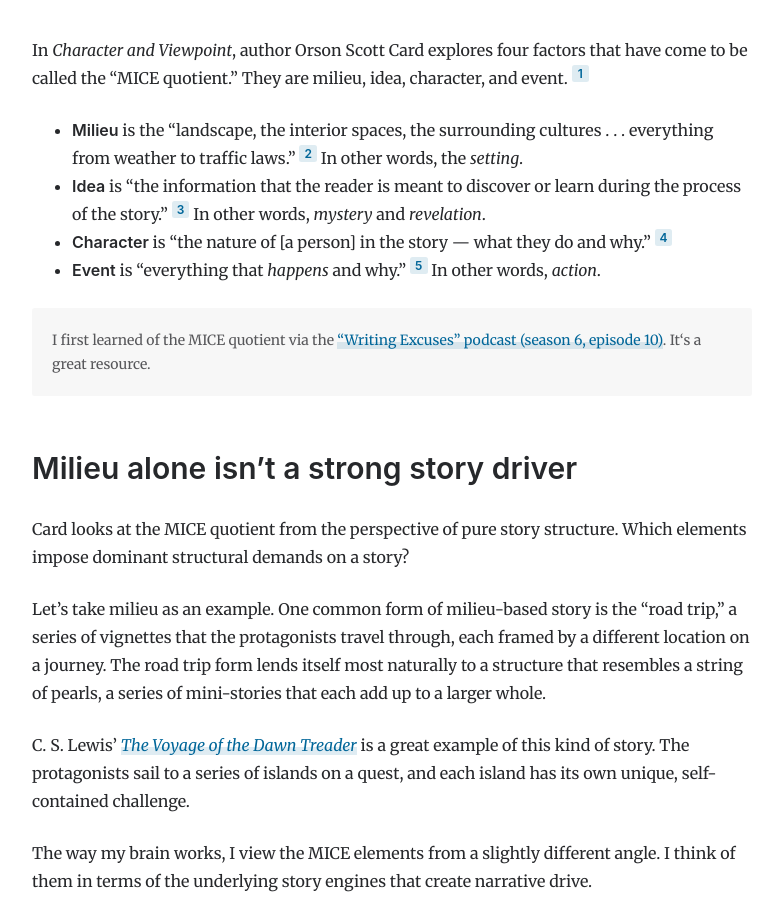
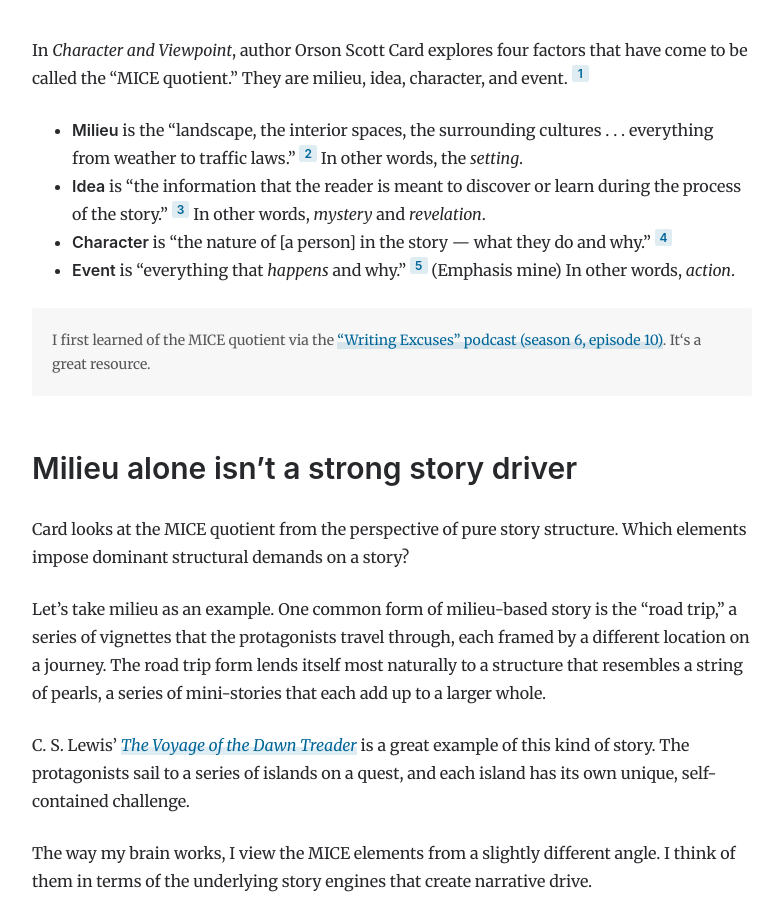
Before and after one commit to natelistrom/natelistrom.github.io, a Jekyll site: the page built from _posts/2022-11-13-mice-internal-external.md, in a window 1280 px wide and 900 px high, scrolled down 523 px. Shown: the whole window, without its empty margins (248-1029 px from the left). Built offline with Jekyll 4.4.1, drawn with Linux system fonts in a browser that asks for light colours; some of the changed text lies outside the part shown.

Commit message:
Move emphasis annotation out of footnote

```diff
--- a/_posts/2022-11-13-mice-internal-external.md
+++ b/_posts/2022-11-13-mice-internal-external.md
@@ -14,7 +14,7 @@ In _Character and Viewpoint_, author Orson Scott Card explores four factors that
 - **Milieu** is the "landscape, the interior spaces, the surrounding cultures . . . everything from weather to traffic laws." <sup>{% include card-2010.html %} Page 62.</sup> In other words, the _setting_.
 - **Idea** is "the information that the reader is meant to discover or learn during the process of the story." <sup>{% include card-2010.html %} Page 62.</sup> In other words, _mystery_ and _revelation_.
 - **Character** is "the nature of [a person] in the story — what they do and why." <sup>{% include card-2010.html %} Page 63.</sup>
-- **Event** is "everything that _happens_ and why." <sup>{% include card-2010.html %} Page 63. (Emphasis mine)</sup> In other words, _action_.
+- **Event** is "everything that _happens_ and why." <sup>{% include card-2010.html %} Page 63.</sup> (Emphasis mine) In other words, _action_.
 
 <aside>I first learned of the MICE quotient via the <a href="https://writingexcuses.com/2011/08/07/writing-excuses-6-10-scott-cards-m-i-c-e-quotient/">&ldquo;Writing Excuses&rdquo; podcast (season 6, episode 10)</a>. It&lsquo;s a great resource.</aside>
 
```
